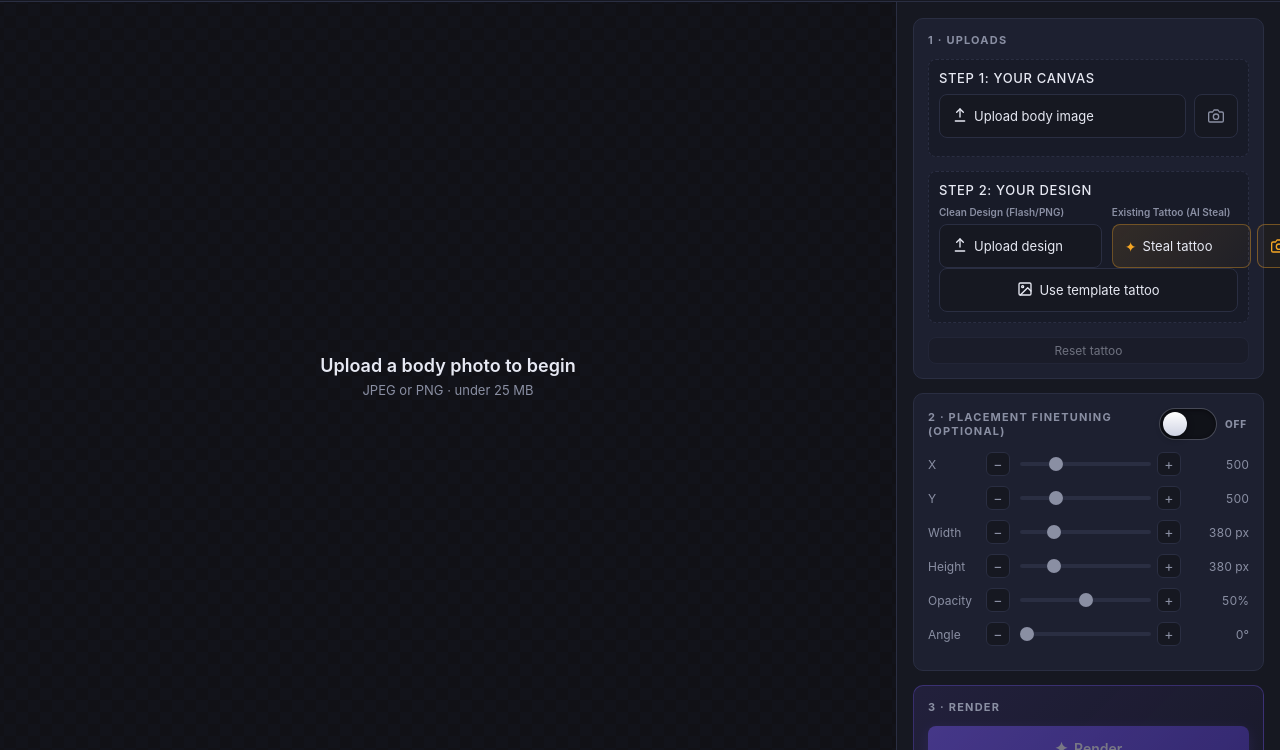
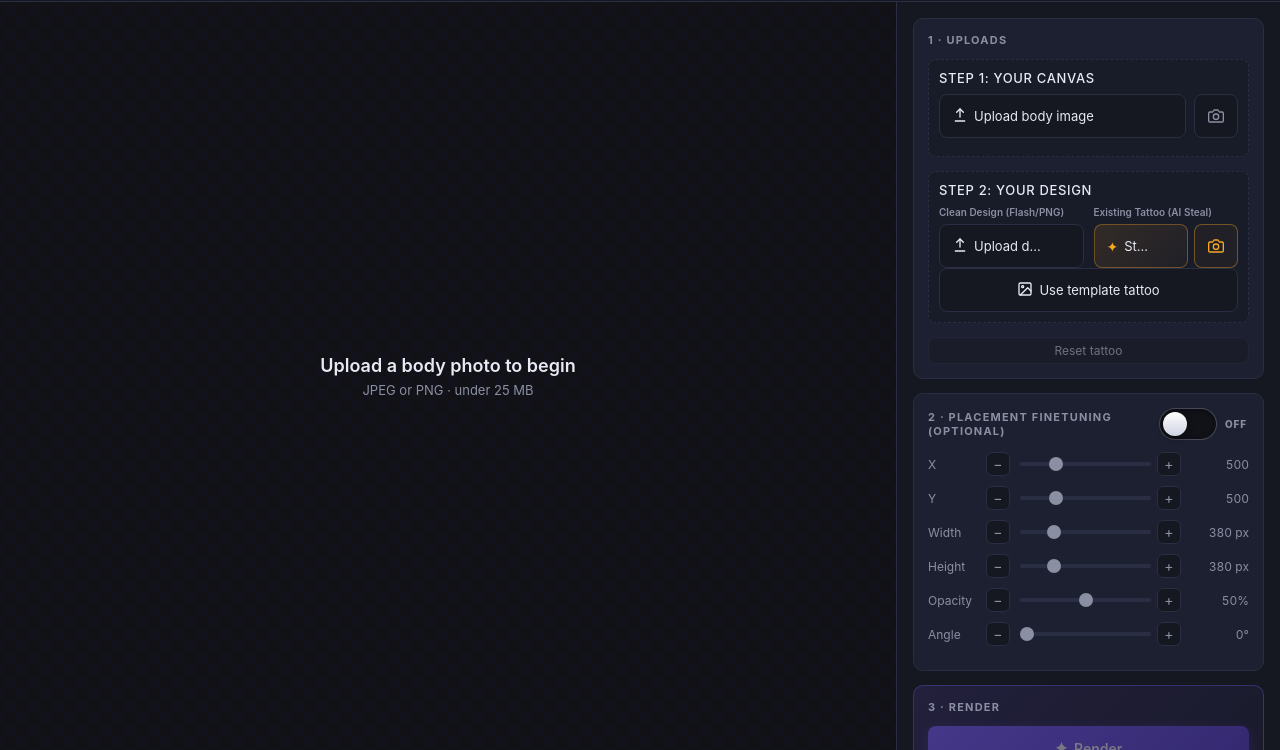
Before and after one commit to SorinTanasa117/tattooai_nano_wp, a website with bundled scripts: page index.html in a window 1280 px wide. Shown: the part 50-800 px from the top of the page. Built offline with nearby package versions, Linux system fonts and the light colour scheme; files whose address does not match are found by name.

Commit message:
Update styles.css

```diff
--- a/styles.css
+++ b/styles.css
@@ -735,7 +735,7 @@ input[type="range"]:disabled::-webkit-slider-thumb { background: var(--text-dim)
 
 .design-split-grid {
   display: grid;
-  grid-template-columns: 1fr 1fr;
+  grid-template-columns: minmax(0, 1fr) minmax(0, 1fr);
   gap: 10px;
   align-items: stretch;
 }
@@ -744,6 +744,7 @@ input[type="range"]:disabled::-webkit-slider-thumb { background: var(--text-dim)
   display: flex;
   flex-direction: column;
   gap: 4px;
+  min-width: 0;
 }
 
 .design-column-header {
@@ -758,6 +759,7 @@ input[type="range"]:disabled::-webkit-slider-thumb { background: var(--text-dim)
   align-items: stretch;
   gap: 6px;
   width: 100%;
+  min-width: 0;
 }
 .steal-action-group .btn-steal:not(.btn-camera) {
   flex: 1;
```
